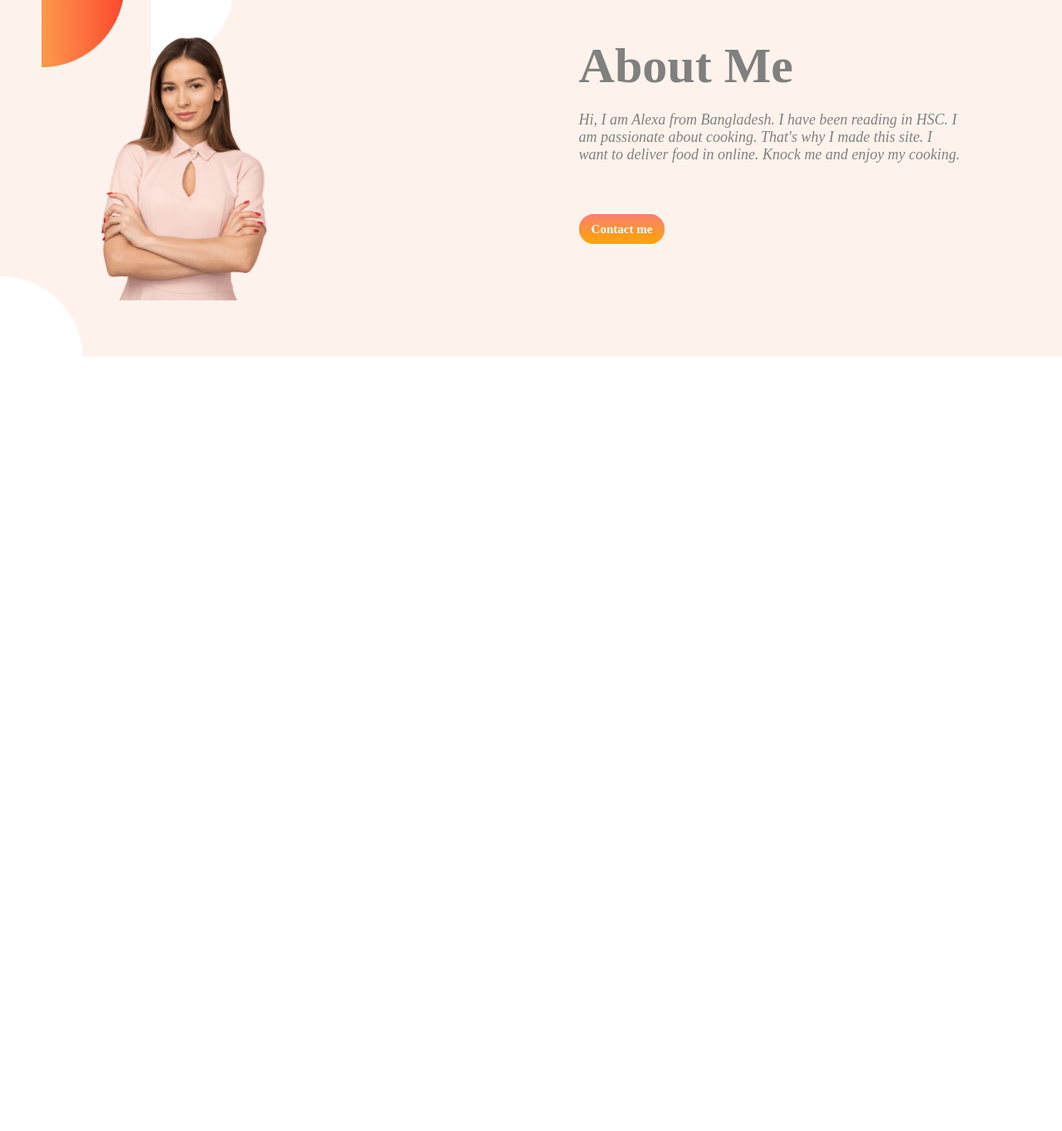
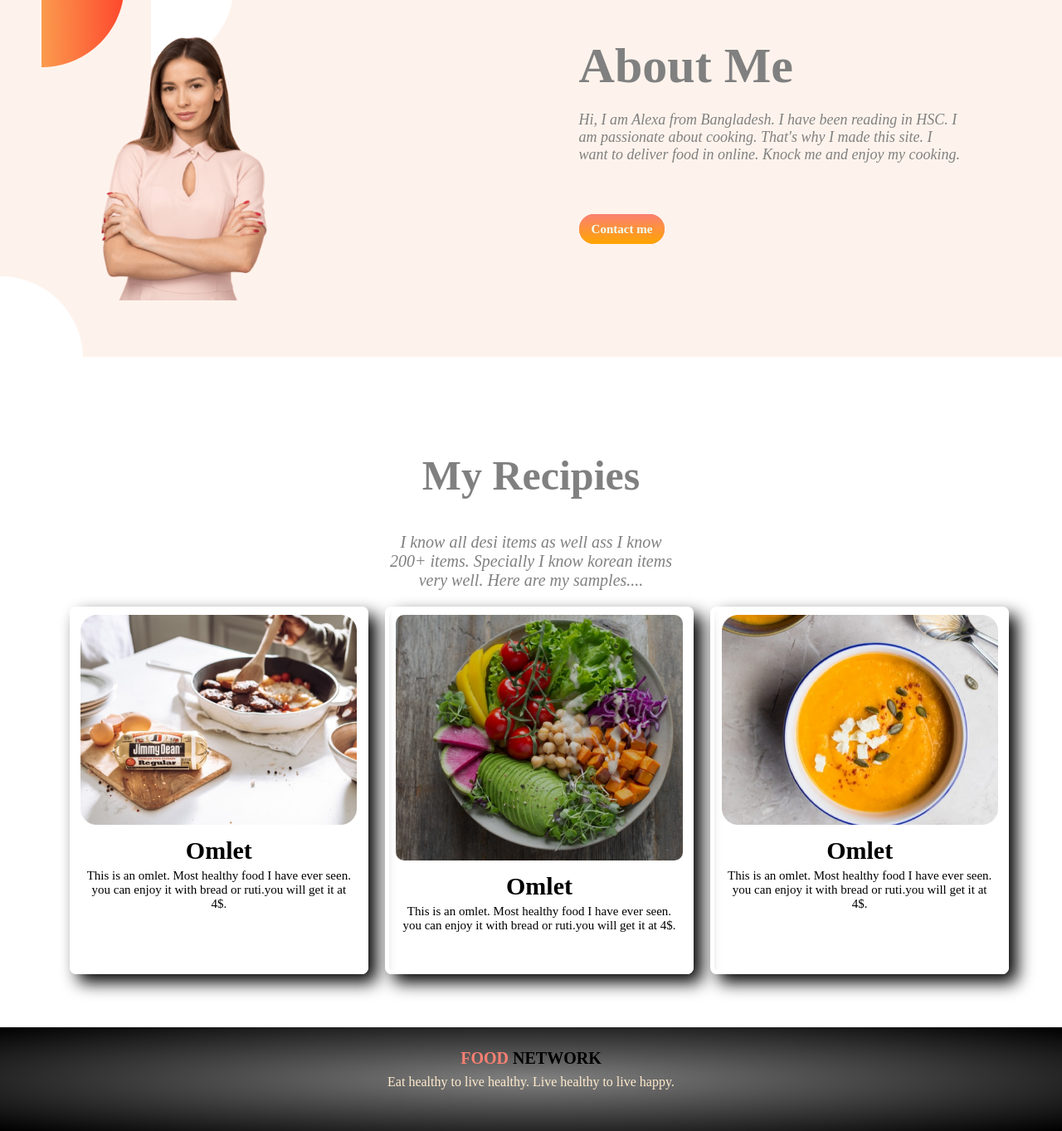
Before and after one commit to Jibonm37/FOOD-CART, a plain HTML site: page index.html in a window 1280 px wide. Shown: the part 730-2093 px from the top of the page at 83% size. Before the commit the page ends 1160 px from the top, so only its background shows below. Drawn offline with Linux system fonts and the light colour scheme; a web font is replaced by a local one.

Commit message:
footer done

```diff
--- a/css/style.css
+++ b/css/style.css
@@ -1,6 +1,7 @@
 *{
     margin: 0%;
     padding: 0%;
+    box-sizing: border-box;
 }
 header{
     display: flex;
@@ -105,3 +106,74 @@ span{
     font-style: italic;
     margin-bottom: 70px;
 }
+.recipie{
+    text-align: center;
+    margin-top: 50px;
+    padding: 5% 5%;
+}
+.recipie h1{
+    font-size: 50px;
+    color: grey;
+    font-family: 'Uchen', serif;
+    margin-bottom: 40px;
+
+}
+.description{
+    text-align: center;
+    margin: 10px 35%;
+}
+.description p{
+    color: grey;
+    font-size: 20px;
+    font-family: font-family: 'Zen Loop', cursive;
+    font-style: italic;
+}
+.items{
+    display: flex;
+    margin-top: 20px;
+
+}
+.food{
+    border: 5px solid white;
+    border-radius: 8px;
+    padding: 5px;
+    box-shadow:10px 10px 20px black ;
+    margin-left: 20px;
+
+}
+.food img{
+    width: 98%;
+    border-radius: 10px;
+}
+.food h1{
+    margin-top: 10px;
+    color: black;
+    font-size: 30px;
+    font-family: 'Uchen', serif;
+    margin-bottom: 5px;
+}
+.food p{
+    color: black;
+    font-size: 15px;
+    margin-bottom: 40px;
+}
+.item-about{
+    margin: 0px 2%;
+}
+footer{
+   padding-top: 1px;
+    height: 125px;
+    background-image:radial-gradient(gray,black);
+    text-align: center;
+}
+footer h1{
+    font-size: 20px;
+
+    font-family: 'Uchen', serif;
+    margin-top: 25px;
+    margin-bottom: 8px;
+}
+footer p{
+    font-size: 16px;
+    color: blanchedalmond;
+}
--- a/index.html
+++ b/index.html
@@ -49,5 +49,40 @@
         </div>
 
     </section>
+    <section class="recipie">
+        <h1>My Recipies</h1>
+       <div class="description"> <p>I know all desi items as well ass I know 200+ items. Specially I know korean items very well. Here are my samples....
+    </p></div>
+    <div class="items">
+        <div class="food">
+            <img src="images/food/Project Cover.jpg" alt="">
+            <h1> Omlet</h1>
+            <div class="item-about"><p> This is an omlet. Most healthy food I have ever seen. you can enjoy it with bread or ruti.you will get it at 4$.
+
+
+            </p></div>
+        </div>
+        <div class="food">
+            <img src="images/food/Project Cover5.png" alt="">
+            <h1> Omlet</h1>
+            <div class="item-about"><p> This is an omlet. Most healthy food I have ever seen. you can enjoy it with bread or ruti.you will get it at 4$.
+
+
+            </p></div>
+        </div>
+        <div class="food">
+            <img src="images/food/Project Cover.png" alt="">
+            <h1> Omlet</h1>
+            <div class="item-about"><p> This is an omlet. Most healthy food I have ever seen. you can enjoy it with bread or ruti.you will get it at 4$.
+
+
+            </p></div>
+        </div>
+    </div>
+    </section>
+    <footer>
+        <h1> <span>FOOD</span> NETWORK</h1>
+        <p>Eat healthy to live healthy. Live healthy to live happy.</p>
+    </footer>
 </body>
 </html>
```
